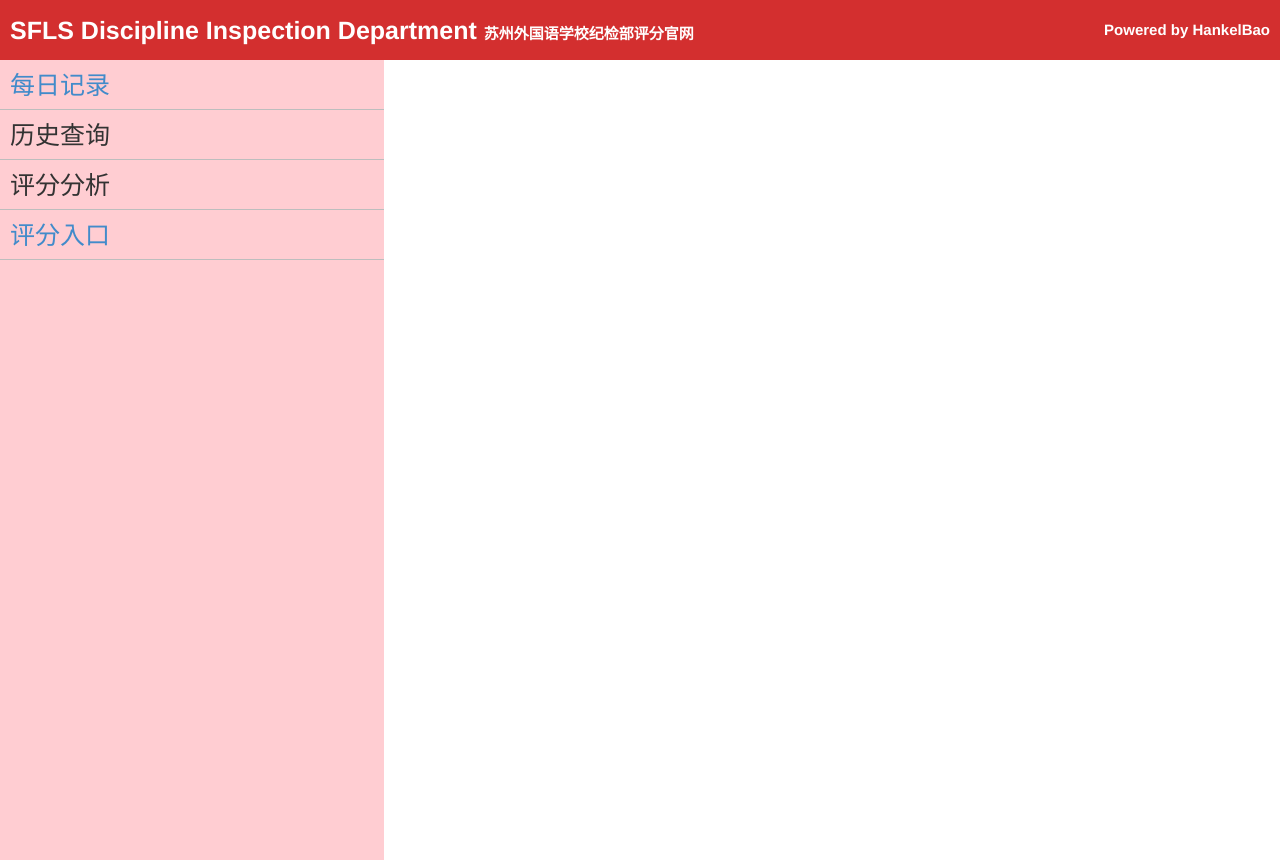
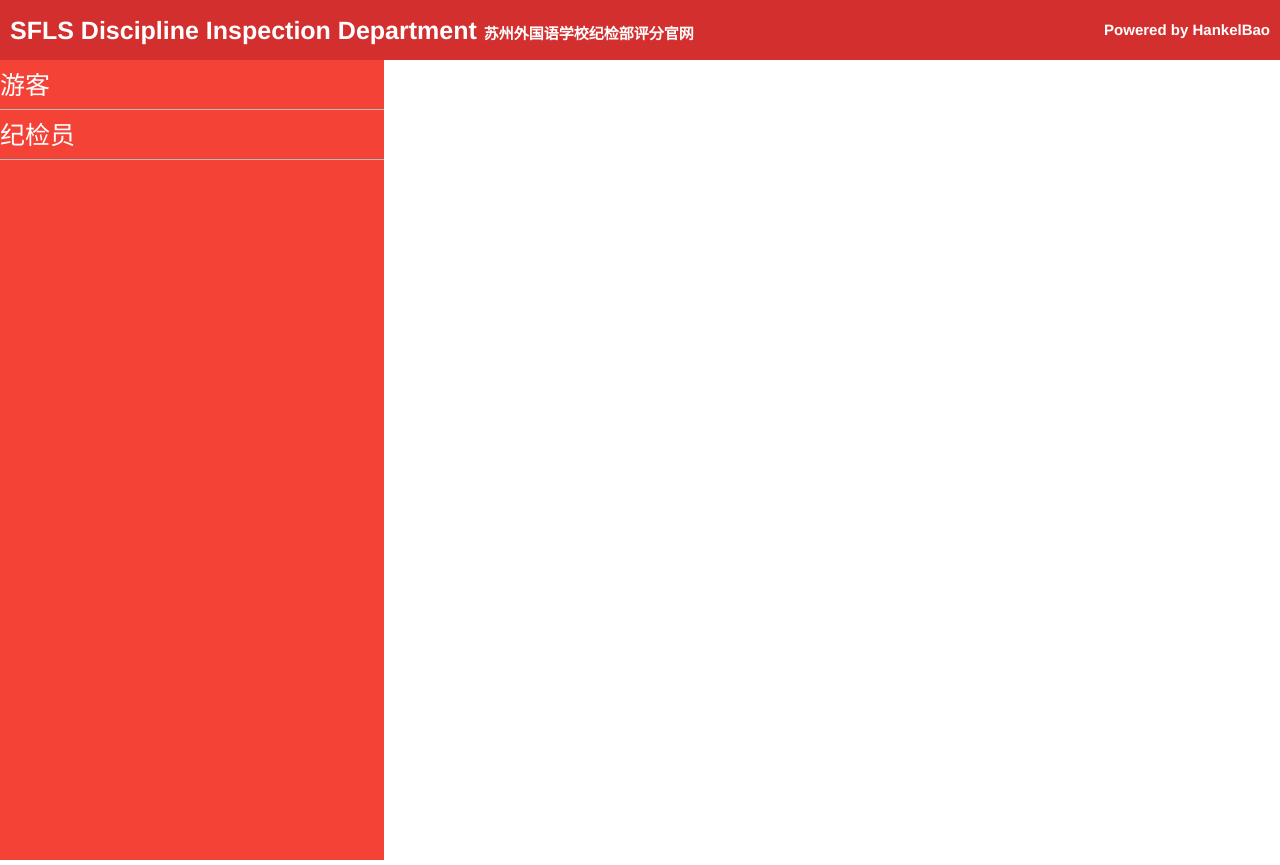
Before and after one commit to HankelBao/DIDSYS, a PHP site: page /home.php in a window 1280 px wide. Run offline with PHP 8.4, Linux system fonts and the light colour scheme; the visitor is signed in with stand-in values (Sample User, id 1).

Commit message:
IE ajax successful!But chrome.....

```diff
--- a/database/checkSession.php
+++ b/database/checkSession.php
@@ -3,4 +3,5 @@ session_start();
 if(!isset($_SESSION['log'])){
 	header("location:../index.php");
 }
+//session_destroy();
 ?>
--- a/home.php
+++ b/home.php
@@ -6,7 +6,18 @@
         <link type="text/css" rel="stylesheet" href="css/bootstrap.min.css">
         <link type="text/css" rel="stylesheet" href="css/font-awesome.min.css">
         <link type="text/css" rel="stylesheet" href="theme/home.css"/>
+        <script type="text/javascript" src="js/jquery.min.js"></script>
         <meta name="viewport" content="width=device-width, initial-scale=1.0, maximum-scale=1.0, user-scalable=no"/>
+        <script>
+        $(document).ready(function(){
+            $("#type-tourist").click(function(){
+                $('#main-nav').load('home-RecordDaily.php');
+            });
+            $("#type-scorer").click(function(){
+                $('#main-nav').load('home-AddRecord.php');
+            });
+        });
+        </script>
     </head>
     <body>
         <div class="top-nav">
@@ -16,10 +27,10 @@
         </div>
         <div class="bottom-nav">
             <div class="side-nav">
-                <div class="block-div"><a href="home-RecordDaily.php">每日记录</a></div>
-                <div class="block-div">历史查询</div>
-                <div class="block-div">评分分析</div>
-                <div class="block-div"><a href="home-AddRecord.php">评分入口</a></div>
+                <div id="type-tourist" class="block-div">游客</div>
+                <div id="type-scorer" class="block-div">纪检员</div>
+            </div>
+            <div id="main-nav" class="main-nav">
             </div>
         </div>
     </body>
--- a/theme/home.css
+++ b/theme/home.css
@@ -30,14 +30,21 @@
     .side-nav {
         width: 30%;
         height: 100%;
-        background-color: #FFCDD2;
+        background-color: #F44336;
+        float: left;
     }
 
     .block-div {
         width: 100%;
         height: 50px;
         line-height: 50px;
-        padding-left: 10px;
         font-size: 25px;
+        color: #FFFFFF;
         border-bottom: solid 1px #BDBDBD;
     }
+
+    .main-nav {
+        float: left;
+        width: 70%;
+        height: 100%;
+    }
```
Also changed, not shown: home-AddRecord.php (+1 -7 lines), home-RecordDaily.php (+1 -6 lines), database/managerAccount.php (deleted), database/managerSubject.php (deleted), 1 other file.
